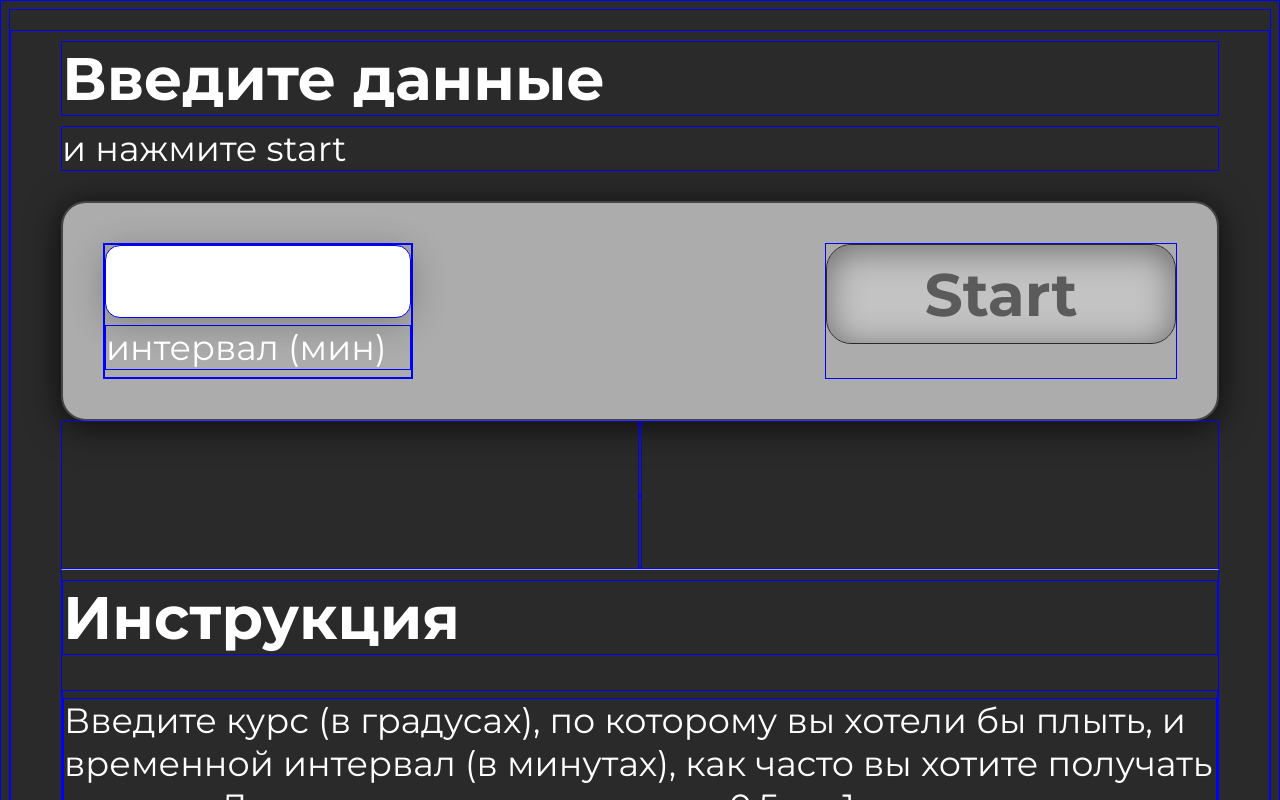
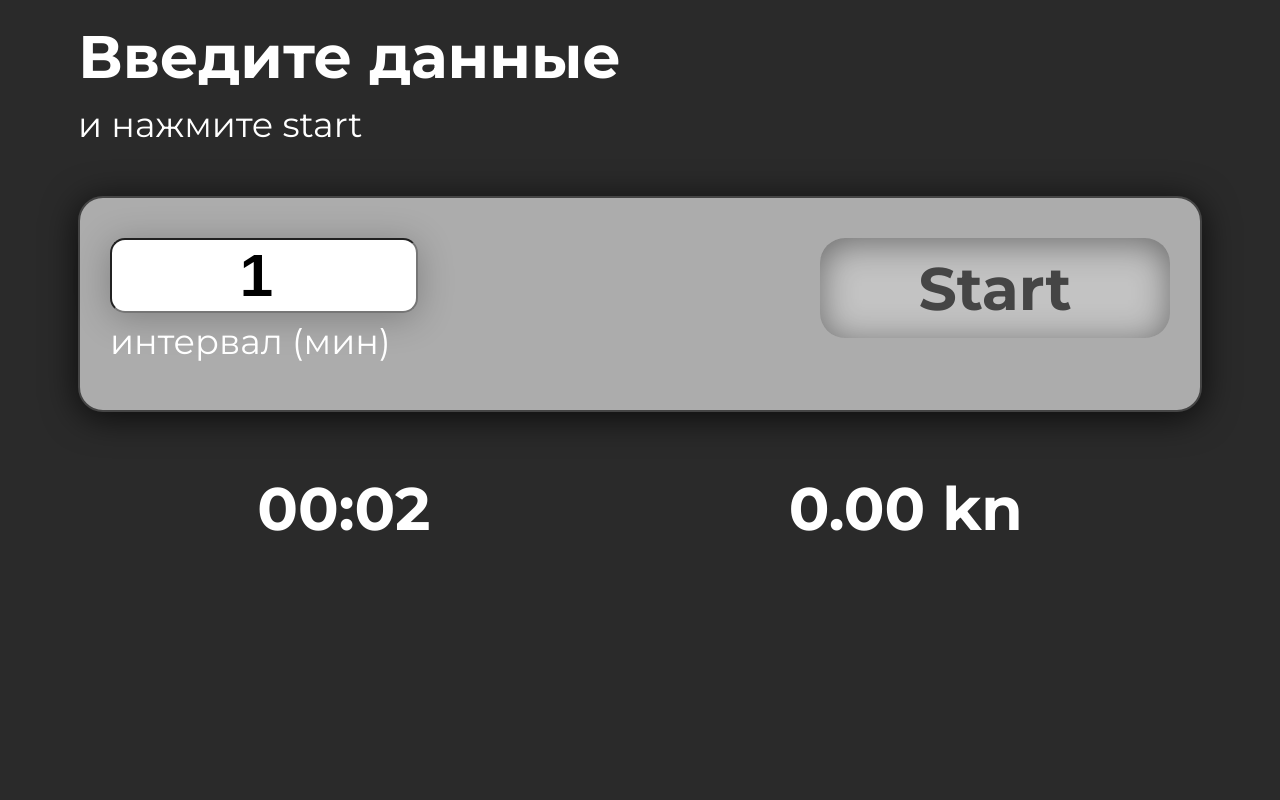
Before and after one commit to kira-bezuhla/sailing-app, a plain HTML site: page index.html in a window 1280 px wide. Both pictures are taken after a click on the button "Start". Shown: the top 800 px of the page. Drawn offline with nearby package versions, Linux system fonts and the light colour scheme.

Commit message:
css and html edited; js remade; stopwatch added

```diff
--- /dev/null
+++ b/app1.js
@@ -0,0 +1,61 @@
+//start
+const btnStart = document.getElementById("button-start"); //button
+const interval = document.getElementById("interval"); //input
+//devices h1
+const stopwatch = document.getElementById("stopwatch"); //stopwatch
+const speedometer = document.getElementById("speedometer"); //speedometer
+
+const list = document.getElementById("list"); //list for interval values
+
+let isClicked = false;
+
+btnStart.onclick = function () {
+  let timer;
+  if (!isClicked) {
+    //Start
+    isClicked = true;
+    document.querySelector(".button").classList.remove("unclicked");
+    document.querySelector(".button").classList.add("clicked");
+
+    //let intervalValue = interval.value * 60000;
+
+    startStopwatch(); //Stopwatch start
+  } else {
+    //Stop
+    isClicked = false;
+    document.querySelector(".button").classList.remove("clicked");
+    document.querySelector(".button").classList.add("unclicked");
+
+    stopStopwatch(); //Stopwatch stop
+
+    console.log(isClicked);
+  }
+};
+
+function startStopwatch() {
+  let sec = 0;
+  let min = 0;
+  let time = "";
+  timer = setInterval(() => {
+    sec++;
+    if (sec === 60) {
+      sec = 0;
+      min++;
+    }
+    if (min < 10) {
+      time = "0" + min;
+    }else{
+        time=min;
+    }
+    if (sec < 10) {
+        time += ":0" + sec;
+      }else{
+        time+=':'+sec;
+      }
+    stopwatch.textContent = time;
+  }, 1000);
+}
+function stopStopwatch() {
+  clearInterval(timer);
+  console.log(timer, typeof timer);
+}
--- a/index.html
+++ b/index.html
@@ -2,44 +2,66 @@
 <html>
   <head>
     <meta charset="UTF-8" />
-    <title>GPS_Obliczenia-VMG_ver_11</title>
+    <title>Speedy</title>
     <link rel="stylesheet" href="style.css" />
     <script src="https://cdn.jsdelivr.net/npm/jquery/dist/jquery.min.js"></script>
-    <script src="app.js"></script>
+    <script src="app1.js" defer></script>
   </head>
   <body>
+    <header class="header">
       <div class="container">
         <h1 class="title">Введите данные</h1>
         <p>и нажмите start</p>
+      </div>
+    </header>
+
+    <section>
+      <div class="container">
         <div class="input-data">
           <div class="input-data__form">
             <div class="input-data__form-item">
-            <input id="Interwal" type="number" />
+              <input
+                id="interval"
+                type="number"
+                value="1"
+                min="0"
+                max="60"
+                step="0.5"
+              />
               <p>интервал (мин)</p>
             </div>
           </div>
           <div class="input-data__buttons">
-          <button onclick="Start()" class="button unclicked">Start</button>
+            <button class="button unclicked" id="button-start">Start</button>
             <!-- <button onclick="Stop()" class="button unclicked">Stop</button> -->
           </div>
         </div>
+      </div>
+    </section>
 
-      <div class="calculations">
-        <div class="some-data">
-          <h2 id="latOld2">50.70123</h2>
-          <h2>___</h2>
+    <section>
+      <div class="container">
+        <div class="devices">
+          <div class="device-item">
+            <h1 class="title" id="stopwatch">00:00</h1>
+          </div>
 
-          <h2 id="lonOld2">21.75419<br /></h2>
-          <!-- <p id="No">1<br /></p> -->
-
-        </div>
-        <div class="endless-data">
-          <h3 id="DlugoscSzerokosc"></h3>
+          <div class="device-item">
+            <h1 class="title" id="speedometer">0.00 kn</h1>
           </div>
         </div>
+      </div>
+    </section>
 
-      <div class="instruction">
-        <h1 class="title">Инструкция</h1>
+    <section>
+      <div class="container">
+        <div class="interval-list">
+          <ol class="interval-list__list" id="list"></ol>
+        </div>
+      </div>
+    </section>
+
+    <!-- <h1 class="title">Инструкция</h1>
         <div class="instruction-text">
           <p>
             Введите курс (в градусах), по которому вы хотели бы плыть, и
@@ -90,7 +112,6 @@
             Вы сравните, на каком участке скорость [VMG] была наибольшей.
           </p>
         </div>
-      </div>
-    </div>
+      </div> -->
   </body>
 </html>
--- a/style.css
+++ b/style.css
@@ -1,22 +1,36 @@
 @import url("https://fonts.googleapis.com/css2?family=Fira+Sans:wght@300;400;700&family=Montserrat:wght@300;400;700&display=swap");
-
+/* @import url('./reset.css'); */
 /*
 font-family: 'Fira Sans', sans-serif;
 font-family: 'Montserrat', sans-serif;
  */
-*{
+/* *{
     border: 1px solid blue;
+} */
+:root {
+  --light-grey: rgb(172, 172, 172);
+  --dark-grey: rgb(69, 69, 69);
+  --black: #000;
+  --white: #fff;
+
+  --bg-color: rgb(42, 42, 42);
+  --btn-bg: lightgrey;
+  --clicked-btn-bg: rgb(195, 195, 195);
 }
+
 body {
-  color: white;
-  background-color: rgb(42, 42, 42);
+  color: var(--white);
+  background-color: var(--bg-color);
 
   font-family: "Montserrat", sans-serif;
   font-size: 35px;
 }
+section {
+  margin: 50px 0;
+}
+
+/* BUTTON */
 .button {
-
-
   width: 350px;
   height: 100px;
 
@@ -24,79 +38,95 @@ body {
   font-weight: 700;
   font-size: 60px;
 
-  border: 1px solid rgb(42, 42, 42);
+  border: 1px solid var(--background-color);
   border-radius: 25px;
 }
-.unclicked{
-    background-color: lightgrey;
-    box-shadow: 0px 5px 35px 0px rgba(0, 0, 0, 0.25) ;
+.unclicked {
+  background-color: var(--btn-bg);
+  box-shadow: 0px 5px 35px 0px rgba(0, 0, 0, 0.25);
 }
-.clicked{
-background-color: rgb(195, 195, 195);
-color: rgb(91, 91, 91);
-box-shadow: 0px 5px 35px 0px rgba(0, 0, 0, 0.45) inset;
+.clicked {
+  background-color: var(--clicked-btn-bg);
+  color: var(--dark-grey);
+  box-shadow: 0px 5px 35px 0px rgba(0, 0, 0, 0.45) inset;
 }
+
 input {
-  color: black;
+  color: var(--black);
   font-size: 60px;
   font-weight: 700;
+  text-align: center;
 
   width: 300px;
   border-radius: 15px;
-  box-shadow: 0px 5px 35px 0px rgba(0, 0, 0, 0.25) ;
-}
-h1 {
-  font-size: 60px;
-}
-h2 {
-  font-size: 50px;
-  float: left;
-  display: none;
-
-}
-h3 {
-  font-size: 70px;
+  box-shadow: 0px 5px 35px 0px rgba(0, 0, 0, 0.25);
 }
 p {
-
   margin: 7px 0;
 }
 .container {
   margin: 20px auto;
-  padding: 0 50px;
+  padding: 0 70px;
 }
 .title {
+  font-size: 60px;
   margin: 10px auto;
 }
+
+/* INPUT */
 .input-data {
   display: flex;
   flex-direction: row;
   justify-content: space-between;
-  padding: 40px 40px;
-  margin-top: 30px;
+  column-gap: 20px;
+  padding: 40px 30px;
 
-  background-color: rgb(172, 172, 172);
-  border: 2px solid rgb(69, 69, 69);
+  background-color: var(--light-grey);
+  border: 2px solid var(--dark-grey);
   border-radius: 25px;
 
   box-shadow: 0px 5px 35px 0px rgba(0, 0, 0, 0.75);
 }
 
-.calculations{
-    display: flex;
-    flex-direction: column;
 
-    align-items: center;
+
+/* DEVICES SECTION */
+.devices {
+  display: flex;
+  flex-direction: row;
+
+  justify-content: space-around;
 }
-.instruction{
-    border-top: 1px solid rgb(172, 172, 172);
+
+/* INTERVAL LIST */
+.interval-list {
+  display: flex;
+  justify-content: center;
 }
-.instruction-text{
-    margin: 35px auto;
+.interval-list__list {
+  margin: 0 0;
+  /* list-style-type: none; */
 }
-.instruction-list ul{
-    list-style-type: square;
+.interval-list__list li {
+  margin-bottom: 35px;
+  padding-left: 30px;
+
+  font-size: 45px;
+  font-weight: 300;
+
+  /* border-bottom: 1px solid var(--light-grey); */
 }
-.instruction-list li{
-    margin-bottom: 15px;
+
+/* INSTRUCTIONS */
+.instruction {
+  border-top: 1px solid var(--light-grey);
 }
+.instruction-text {
+  margin: 35px auto;
+}
+.instruction-list ul {
+  list-style-type: square;
+}
+.instruction-list li {
+  margin-bottom: 15px;
+}
```
Lines whose indentation alone changed are shown as unchanged.
